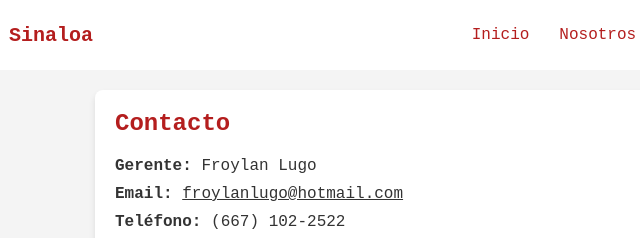
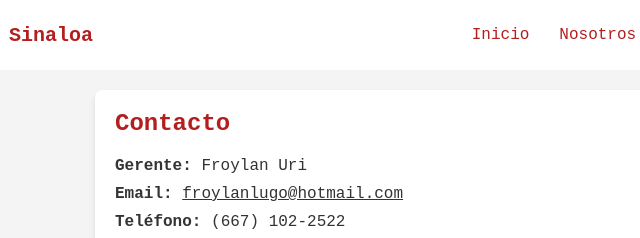
Before and after one commit to HidraulicaSinaloa/HidraulicaSinaloa, a plain HTML site: page contacto.html in a window 1280 px wide. Shown: the top 238 px of the page, 245-885 px from the left. Drawn offline with Linux system fonts and the light colour scheme.

Commit message:
contacto.html

```diff
--- a/contacto.html
+++ b/contacto.html
@@ -33,7 +33,7 @@
         <div class="contact-container">
             <h1>Contacto</h1>
 
-            <p><strong>Gerente:</strong> Froylan Lugo</p>
+            <p><strong>Gerente:</strong> Froylan Uri</p>
 
             <p><strong>Email:</strong> <span class="subrayado">froylanlugo@hotmail.com</span></p>
 
```
